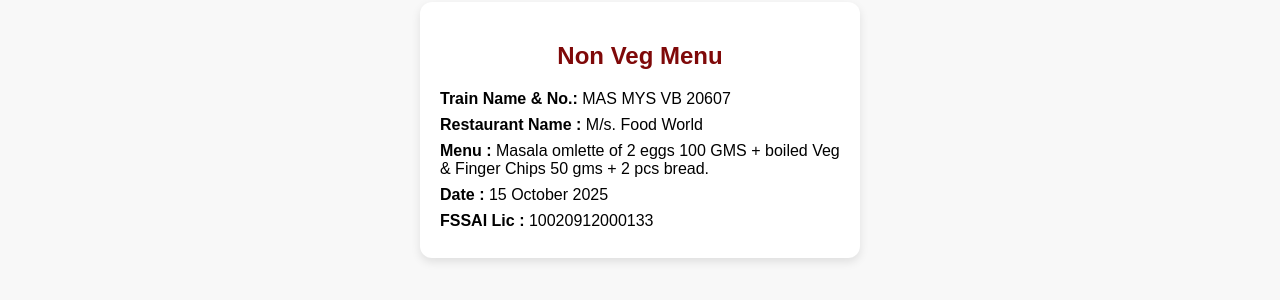
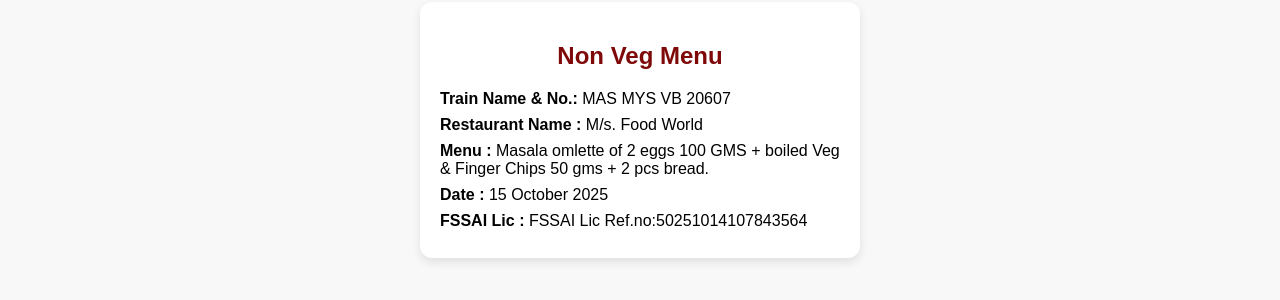
Before and after one commit to Printpark/20607-NonVeg, a plain HTML site: page index.html in a window 1280 px wide. Shown: the part 222-522 px from the top of the page. Drawn offline with Linux system fonts and the light colour scheme.

Commit message:
Update index.html

```diff
--- a/index.html
+++ b/index.html
@@ -58,7 +58,7 @@
     <p><strong>Restaurant Name :</strong> M/s. Food World </p>
     <p><strong>Menu :</strong> Masala omlette of 2 eggs 100 GMS + boiled Veg & Finger Chips 50 gms + 2 pcs bread.</p>
     <p><strong>Date :</strong> <span id="menu-date">Loading...</span></p>
-    <p><strong>FSSAI Lic :</strong> 10020912000133</p>
+    <p><strong>FSSAI Lic :</strong> FSSAI Lic Ref.no:50251014107843564 </p>
   </div>
 
   <script>
@@ -69,4 +69,5 @@
   </script>
 
 </body>
+
 </html>
```
